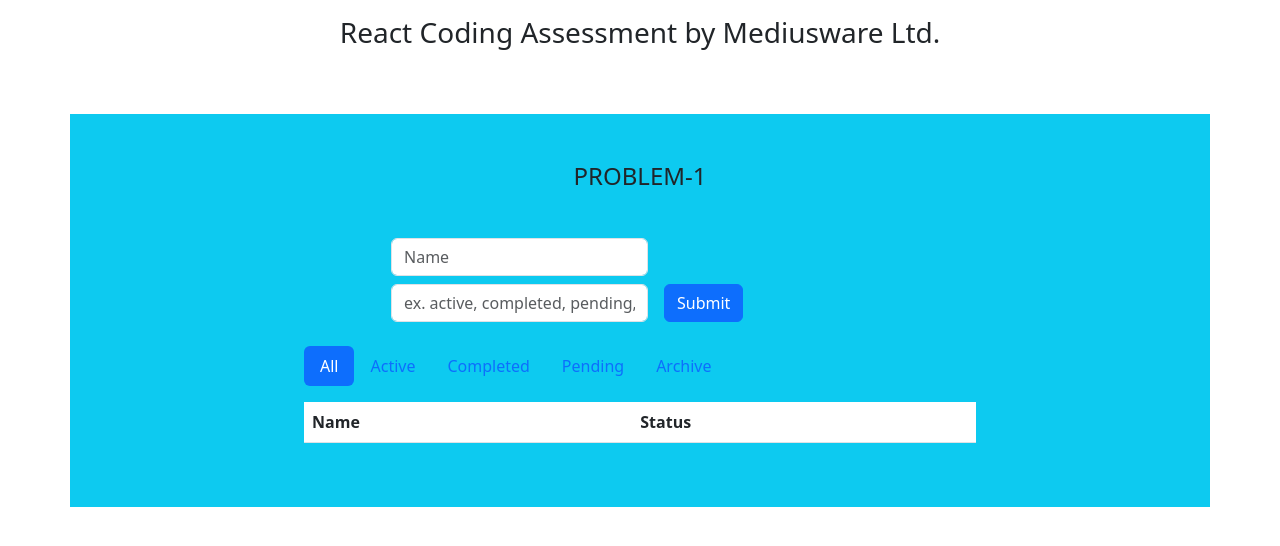
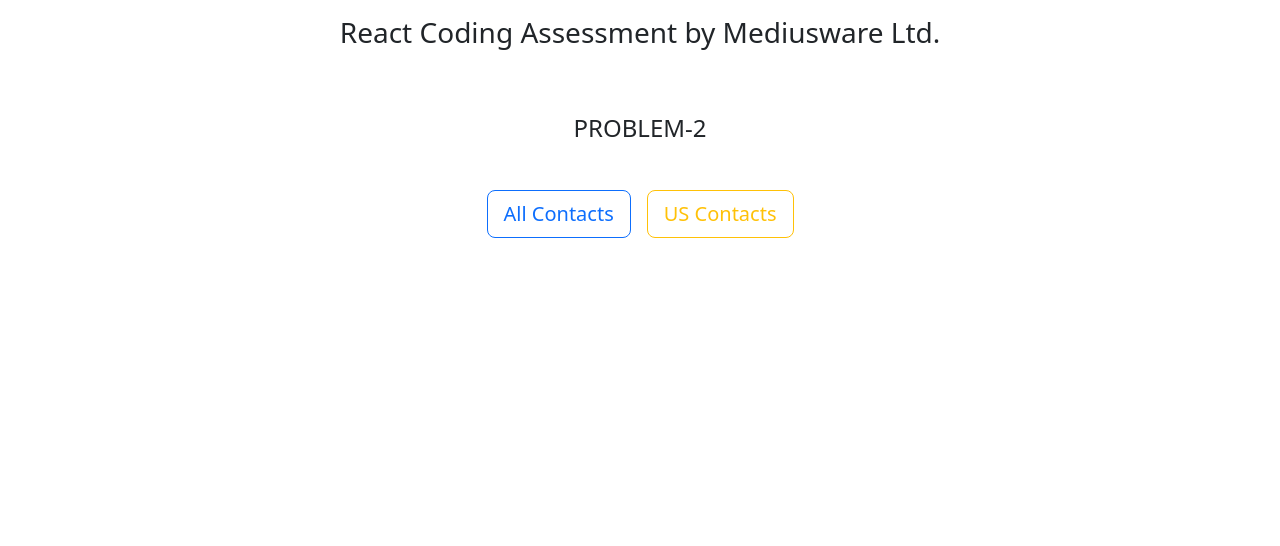
Before and after one commit to emonmahdi/react-assesment-mediusware, a React (Vite) app: page / in a window 1280 px wide. Shown: the top 546 px of the page. Built offline with nearby package versions, Linux system fonts and the light colour scheme.

Commit message:
show the modal all contact and us contact

```diff
--- a/src/App.jsx
+++ b/src/App.jsx
@@ -1,5 +1,6 @@
-import Problem1 from "./components/Problem1";
+// import Problem1 from "./components/Problem1";
 import "bootstrap/dist/css/bootstrap.min.css";
+import Problem2 from "./components/Problem2";
 
 function App() {
   return (
@@ -7,7 +8,8 @@
       <h3 className="font-bold text-center py-3">
         React Coding Assessment by Mediusware Ltd.
       </h3>
-      <Problem1 />
+      {/* <Problem1 /> */}
+      <Problem2 />
     </>
   );
 }
--- a/src/components/Problem1.jsx
+++ b/src/components/Problem1.jsx
@@ -47,7 +47,7 @@
                 <input
                   type="text"
                   className="form-control"
-                  placeholder="ex. active, completed, pending, archive"
+                  placeholder="Status: ex. active, completed, pending, archive"
                   value={status}
                   onChange={(e) => setStatus(e.target.value)}
                 />
--- /dev/null
+++ b/src/components/Problem2.jsx
@@ -0,0 +1,73 @@
+import { useState } from "react";
+import Button from "react-bootstrap/Button";
+import Modal from "react-bootstrap/Modal";
+
+const Problem2 = () => {
+  const [showModalA, setShowModalA] = useState(false);
+  const [showModalB, setShowModalB] = useState(false);
+
+  const handleClose = () => {
+    setShowModalA(false);
+    setShowModalB(false);
+  };
+  const handleShowModalA = () => setShowModalA(true);
+  const handleShowModalB = () => setShowModalB(true);
+
+  return (
+    <div className="container">
+      <div className="row justify-content-center mt-5">
+        <h4 className="text-center text-uppercase mb-5">Problem-2</h4>
+
+        <div className="d-flex justify-content-center gap-3">
+          <button
+            className="btn btn-lg btn-outline-primary"
+            type="button"
+            onClick={handleShowModalA}
+          >
+            All Contacts
+          </button>
+          <button
+            className="btn btn-lg btn-outline-warning"
+            type="button"
+            onClick={handleShowModalB}
+          >
+            US Contacts
+          </button>
+        </div>
+
+        {/* show modal A */}
+        <Modal show={showModalA} onHide={handleClose}>
+          <Modal.Header closeButton>
+            <Modal.Title>Modal heading Modal B</Modal.Title>
+          </Modal.Header>
+          <Modal.Body> modal! A open</Modal.Body>
+          <Modal.Footer>
+            <Button variant="secondary" onClick={handleClose}>
+              Close
+            </Button>
+            <Button variant="primary" onClick={handleClose}>
+              Save Changes
+            </Button>
+          </Modal.Footer>
+        </Modal>
+        {/* show modal B */}
+        <Modal show={showModalB} onHide={handleClose}>
+          <Modal.Header closeButton>
+            <Modal.Title>Modal heading Modal B</Modal.Title>
+          </Modal.Header>
+          <Modal.Body>B open</Modal.Body>
+          <Modal.Footer>
+            <Button variant="secondary" onClick={handleClose}>
+              Close
+            </Button>
+            <Button variant="primary" onClick={handleClose}>
+              Save Changes
+            </Button>
+          </Modal.Footer>
+        </Modal>
+      </div>
+    </div>
+  );
+};
+
+export default Problem2;
```
Also changed, not shown: 1 other file (tests, documents, lock files or other folders).
